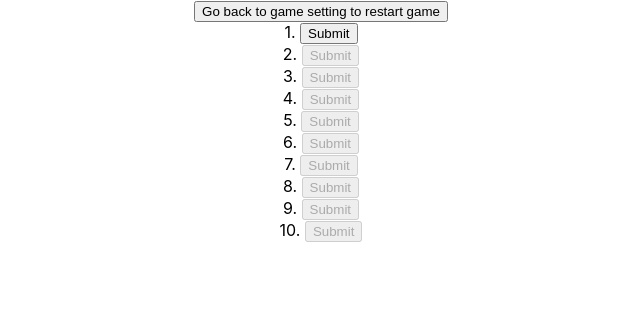
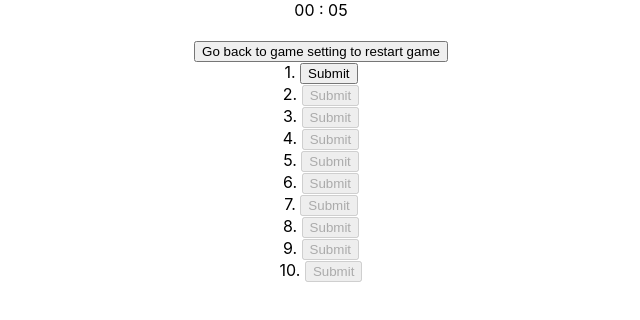
Before and after one commit to EmmaBin/mastermind_2.0, a React (Create React App) app in the folder mindgame-frontend/: page /game/1 in a window 1280 px wide. Shown: the top 320 px of the page, without its empty margins (319-959 px from the left). Built offline with nearby package versions, Linux system fonts and the light colour scheme.

Commit message:
add timer

```diff
--- a/mindgame-frontend/src/components/NewGame.jsx
+++ b/mindgame-frontend/src/components/NewGame.jsx
@@ -4,6 +4,7 @@ import { useNavigate } from 'react-router-dom';
 import checkAgainstCodes from '../utils/checkAgainstCodes';
 import EachInput from './EachInput';
 import { useParams } from 'react-router-dom';
+import Timer from './Timer';
 
 export default function NewGame() {
     const navigate = useNavigate();
@@ -11,6 +12,7 @@ export default function NewGame() {
     const [difficulty, setDifficulty] = React.useState(null)
     const [stillGoing, setStillGoing] = React.useState(true)
     const [secretCode, setSecretCode] = React.useState("")
+    const [stopTimer, setStopTimer] = React.useState(false)
     const { gameId } = useParams();
     //after each guess:1. check against secret code: correct -> end game, redirect, delete storage, send date to backend
     //                                               wrong   -> if still can going, feedback, if can't going, redirect, delete storage, send date to backend
@@ -110,10 +112,13 @@ export default function NewGame() {
         setCurrentRound(-1)
         localStorage.removeItem('secret_code');
         localStorage.removeItem('difficulty');
+        setStopTimer(true)
     }
 
     return (
         <div>
+            <Timer />
+            <br></br>
             <button onClick={() => navigate("/game")}>Go back to game setting to restart game</button>
             {
                 Array.from({ length: 10 }, (_, index) => <EachInput
--- /dev/null
+++ b/mindgame-frontend/src/components/Timer.jsx
@@ -0,0 +1,37 @@
+import * as React from 'react';
+import '../App.css';
+export default function Timer({ restart, stopTimer }) {
+
+    const [second, setSecond] = React.useState(0)
+
+    React.useEffect(() => {
+        setSecond(0);
+        let timer
+        if (stopTimer) {
+            console.log("stop timer", second)
+
+
+        }
+        if (!stopTimer) {
+            timer = setInterval(() => {
+                setSecond(prev => prev + 1)
+            }, 1000)
+        }
+
+        return () => {
+            clearInterval(timer);
+        };
+    }, [restart, stopTimer])
+
+    const minute = Math.trunc(second / 60)
+    const remainingSeconds = second % 60
+
+    return (
+        <>
+            <div className='timer'>
+                {String(minute).padStart(2, '0')} : {String(remainingSeconds).padStart(2, '0')}
+            </div>
+        </>
+
+    )
+}
```
